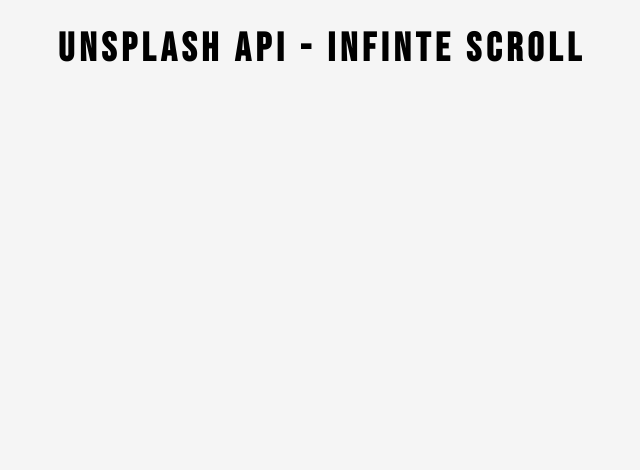
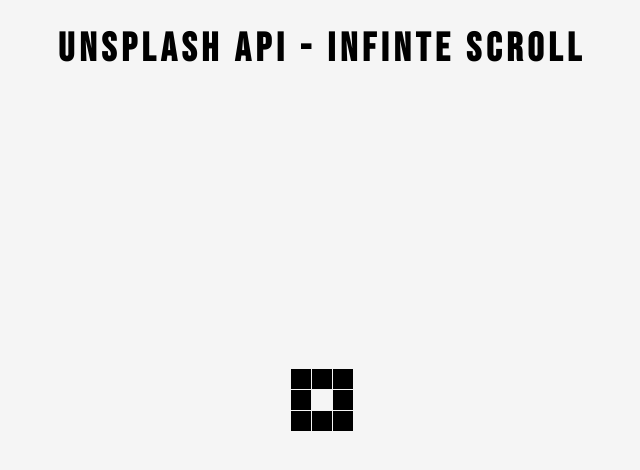
Before and after one commit to ankur-45/infinity-scroll, a plain HTML site: page index.html in a window 1280 px wide. Shown: the whole page, without its empty margins (318-958 px from the left). Drawn offline with Linux system fonts and the light colour scheme; no server answers.

Commit message:
Infinite scroll

```diff
--- a/index.html
+++ b/index.html
@@ -16,7 +16,7 @@
     <h1>Unsplash API - Infinte Scroll</h1>
     <!-- Loader -->
     <div class="loader" id="loader">
-      <!-- <img src="loader.svg" alt="Loading"> -->
+      <img src="loader.svg" alt="Loading">
     </div>
     <!-- Image -->
     <div class="image-container" id="image-container">
```
